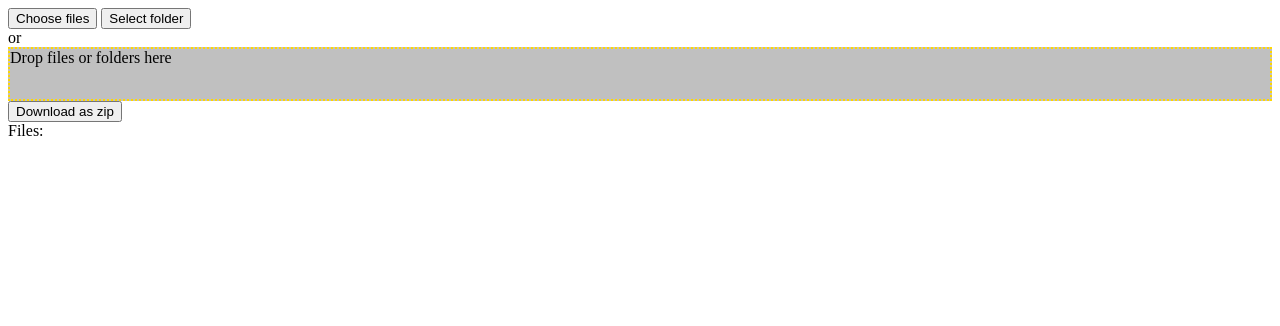
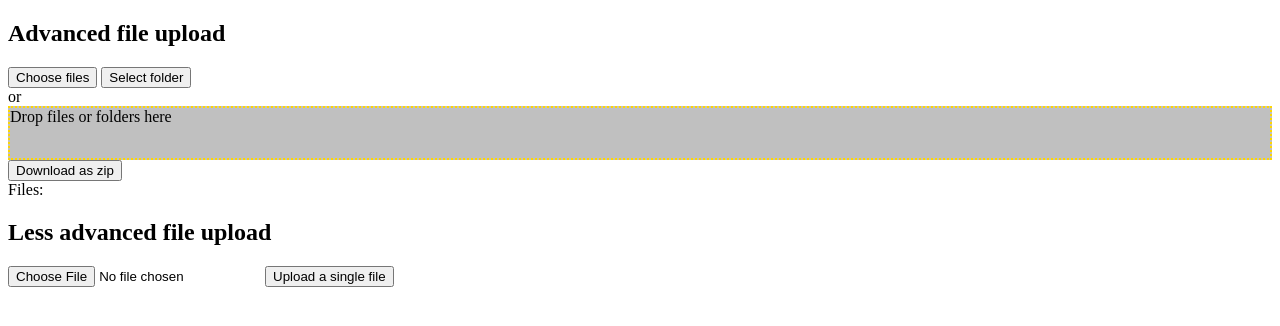
Before and after one commit to doma-engineering/duex, a plain HTML site: page priv/index.html in a window 1280 px wide. Drawn offline with nearby package versions, Linux system fonts and the light colour scheme.

Commit message:
Problem: No way to upload files
Solution:

Implement a simple single-file JS uploader which uploads into the plug which
uses Plug.Upload.
It's important that Plug.Upload is not a plug, but rather an upload management
server which is used by a Plug.Parser.
You can see how we add `:multipart` in RouterPublic, which is all that we need
to start accepting multipart form data!

We also set up an explicit limit for multipart in RouterPublic.

In DuexSimpleUpload we make some precautions to make sure that the file will be
safe, including using Plug-generated file name instead of the user-submitted one.

modified:   lib/duex.ex
 - Convenience functions like getting priv directory
 - Index HTML and JS paths
 - A way to filter ASCII characters in a binary string

modified:   lib/duex/router_public.ex
modified:   lib/duex_router.ex
 - Route requests to upload-capable plug

new file:   lib/duex_simple_upload.ex
 - Implement simple upload

modified:   priv/index.html
modified:   priv/index.js
 - Implement simple upload on client side

Also included:
new file:   .credo.exs
 - Credo linter config

```diff
--- a/priv/index.html
+++ b/priv/index.html
@@ -8,6 +8,8 @@
 </head>
 
 <body>
+  <section>
+    <h1>Advanced file upload</h1>
     <form onsubmit="event.preventDefault(); saveAsZip(event);">
       <div>
         <button onclick="document.getElementById('__input_files').click()" type="button">Choose files</button>
@@ -28,4 +30,12 @@
     </form>
 
     Files: <div id="__files"></div>
+  </section>
+  <section>
+    <h1>Less advanced file upload</h1>
+    <div class="component">
+      <input class="filePicker" type="file">
+      <button onclick="uploadSingleFile(this)">Upload a single file</button>
+    </div>
+  </section>
 </body>
--- a/priv/index.js
+++ b/priv/index.js
@@ -127,3 +127,12 @@ inputFilesEl.addEventListener('change', (event) => {
   // cleanup
   event.target.files = null
 })
+
+/* SIMPLE STUFF */
+
+const uploadSingleFile = async (element) => {
+  const fd = new FormData()
+  const fp = element.parentElement.querySelector('.filePicker')
+  fd.append('submission', fp.files[0])
+  return await fetch('/public/upload/single', { method: 'POST', body: fd })
+}
```
Also changed, not shown: 5 other files. Lines whose indentation alone changed are shown as unchanged.
